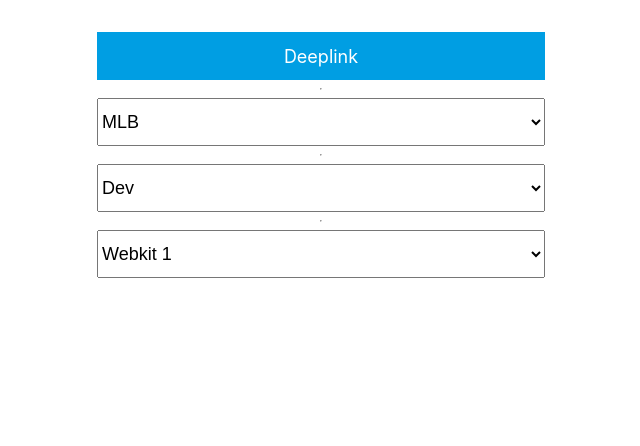
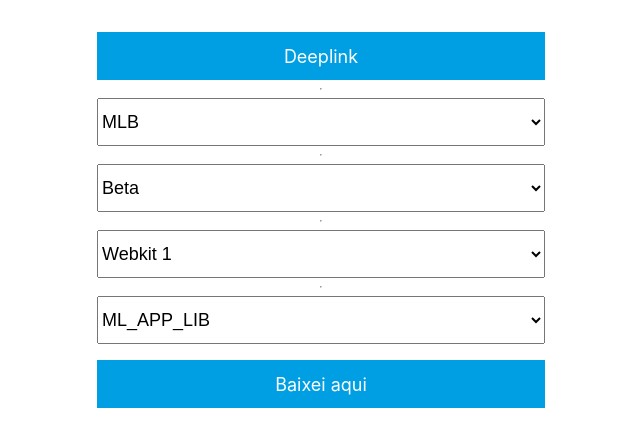
Before and after one commit to anniel-meli/deeplink, a Next.js app: page / in a window 1280 px wide. Shown: the top 446 px of the page, without its empty margins (319-959 px from the left). Built offline with nearby package versions, Linux system fonts and the light colour scheme.

Commit message:
feat: deeplink

```diff
--- a/pages/index.js
+++ b/pages/index.js
@@ -27,7 +27,7 @@
         <option value="com.pe">MPE</option>
       </select>
       <hr />
-      <select onChange={(e) => setScope(e.target.value)}>
+      <select value={scope} onChange={(e) => setScope(e.target.value)}>
        <option value="dev">Dev</option>
         <option value="beta">Beta</option>
         <option value="omega">Omega</option>
@@ -38,6 +38,15 @@
         <option value="1">Webkit 1</option>
         <option value="2">Webkit 2</option>
       </select>
+      <hr />
+      <select onChange={(e) => setEngine(e.target.value)}>
+        <option value="ML_APP_LIB">ML_APP_LIB</option>
+        <option value="ML_WEB_LIB">ML_WEB_LIB</option>
+        <option value="MP_APP_LIB">MP_APP_LIB</option>
+        <option value="MP_WEB_LIB">MP_WEB_LIB</option>
+      </select>
+      <a download href="https://upload.wikimedia.org/wikipedia/commons/thumb/b/b7/Armadillo-Florida-3000x2175_4.4MB-2009.jpg/2048px-Armadillo-Florida-3000x2175_4.4MB-2009.jpg">
+        Baixei aqui</a>
     </div>
   );
 }
```
